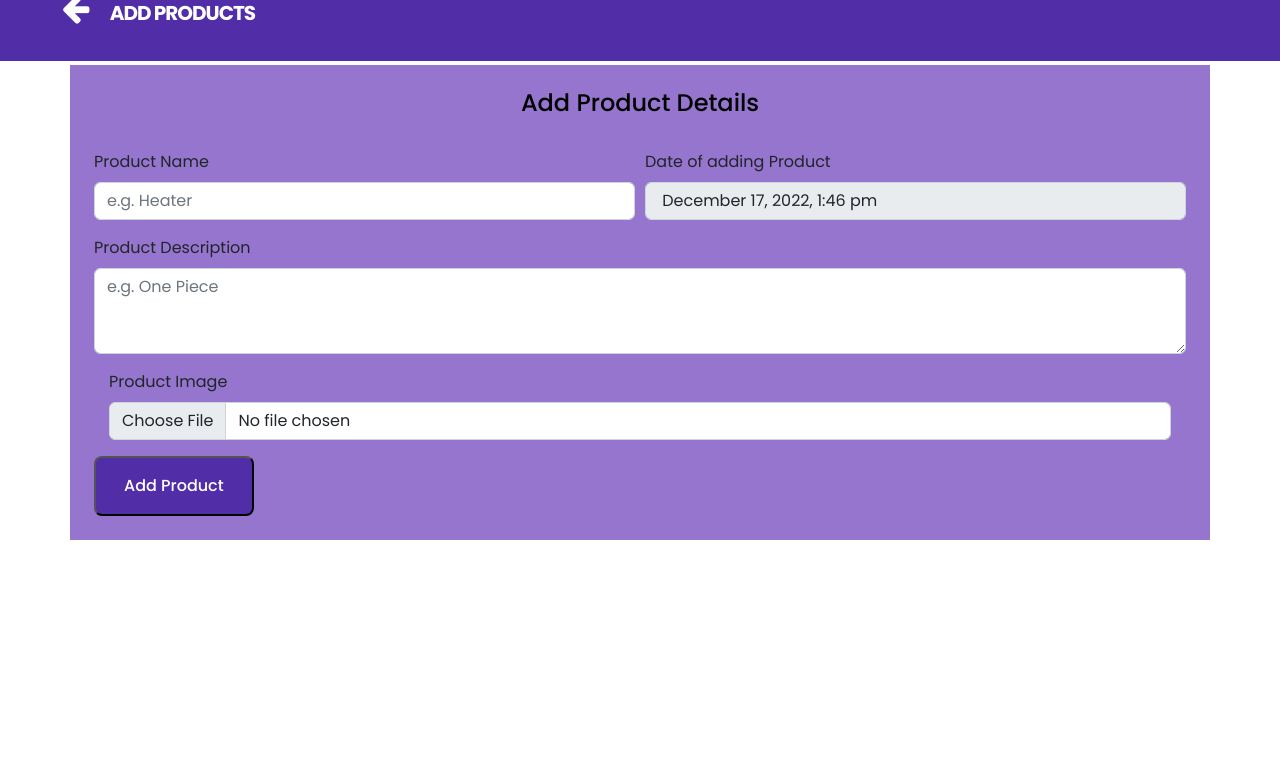
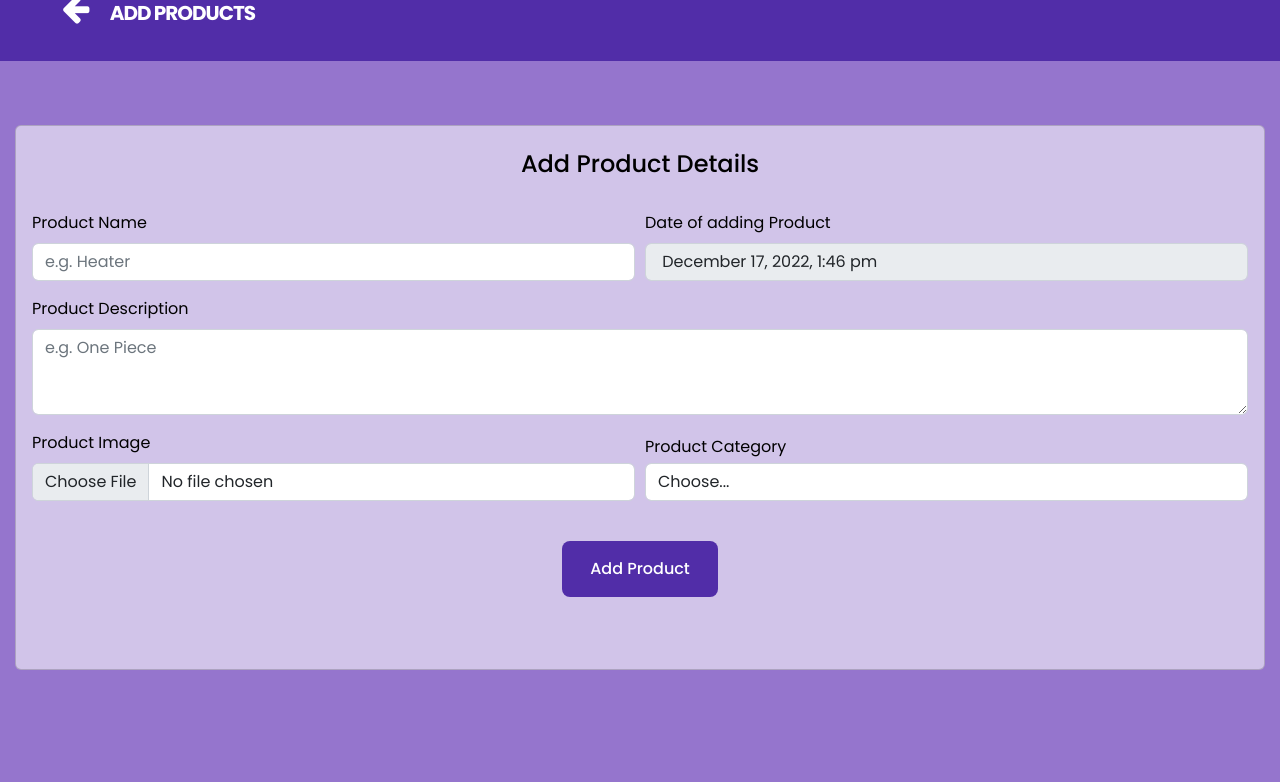
Before and after one commit to samreen32/E-InstallmentApplication_Project, a PHP site: page /addProducts.php in a window 1280 px wide. Shown: the part 35-817 px from the top of the page. Before the commit the page ends 575 px from the top, so only its background shows below. Run offline with PHP 8.4, Linux system fonts and the light colour scheme; some libraries are stand-ins or nearby versions.

Commit message:
Add product final

```diff
--- a/addProducts.php
+++ b/addProducts.php
@@ -6,16 +6,17 @@ session_start();
 
 	 $product_name = $database->sanitize($_POST['product_name']);
      $product_descr = $database->sanitize($_POST['product_descr']);
+     $product_category = $database->sanitize($_POST['product_category']);
 	 $product_img = $database->sanitize($_FILES['product_img']['name']);
 
-	 $res = $database->addProduct($product_name, $product_descr, $product_img);
+	 $res = $database->addProduct($product_name, $product_descr, $product_img, $product_category);
 	 if($res){
         move_uploaded_file($_FILES["product_img"]["temp_name"], "upload/".$_FILES["product_img"]["name"]);
-	 	$_SESSION['status'] = "<h6>Form Successfully Submitted</h6>";
-       // echo "<h6>Form Successfully Submitted</h6>";
+	 	$_SESSION['status'] = "<h6>Product add succcessfully.</h6>";
+
 	 }else{
-        $_SESSION['status'] = "<h6>Form Not Successfully Submitted</h6>";
-	 	//echo "Failed to Submit";
+       $_SESSION['status'] = "<h6>Product does not added.</h6>";
+
 	 }
 }
 
@@ -79,23 +80,26 @@ session_start();
 
 
     <!--Body -->
-    <div class="container" style="background-color: #9575CD;">
-        <div class="container">
-            <div style="margin-top: 100px;">
-                <h1 style="text-align: center;"></h1>
-            </div><br>
-            <div>
+    <div class="main" style="background-color: #9575CD;">
+        <div class="row my-5">
+            <div class="col my-5">
+                <div class="col">
+                    <div class="row row-header my-3">
+                        <div class="card modal-body" style="width: 100rem;">
+                            <div class="my-4 mx-3">
+
                                 <form method="post" enctype="multipart/form-data">
                                     <h4 style="color: black; text-align: center">Add Product Details</h4><br />
                                     <div class="form-row">
                                         <div class="form-group col-md-6">
                                             <label for="product_name">Product Name</label>
-                            <input type="text" class="form-control" id="product_name" name="product_name"
-                                placeholder="e.g. Heater">
+                                            <input type="text" class="form-control" id="product_name"
+                                                name="product_name" placeholder="e.g. Heater">
                                         </div>
                                         <div class="form-group col-md-6">
                                             <label for="cur_date_time">Date of adding Product</label>
-                            <input type="text" class="form-control" name="cur_date_time" id="cur_date_time"
+                                            <input type="text" class="form-control" name="cur_date_time"
+                                                id="cur_date_time"
                                                 value=" <?php date_default_timezone_set('Asia/Karachi'); $date = date('F j, Y, g:i a', time()); echo $date;?>"
                                                 readonly="readonly">
                                         </div>
@@ -103,19 +107,34 @@ session_start();
 
                                     <div class="form-group">
                                         <label for="product_descr">Product Description</label>
-                        <textarea class="form-control" id="product_descr" rows="3" placeholder="e.g. One Piece"
-                            name="product_descr"></textarea>
+                                        <textarea class="form-control" id="product_descr" rows="3"
+                                            placeholder="e.g. One Piece" name="product_descr"></textarea>
                                     </div>
-
-                    <div class="form-group col-md-12">
+                                    <div class="form-row">
+                                        <div class="form-group col-md-6">
                                             <label for="product_img">Product Image</label>
                                             <input type="file" class="form-control" name="product_img" id="product_img">
                                         </div>
-
-                    <input type="submit" class="button button--flex" value="Add Product" name="add_product" />
+                                        <div class="form-group col-md-6">
+                                            <label class="my-1 mr-2" for="product_category">Product Category</label>
+                                            <select class="form-control" id="product_category" name="product_category">
+                                                <option selected>Choose...</option>
+                                                <option value="Electric">Electric</option>
+                                                <option value="Furniture">Furniture</option>
+                                                <option value="Cosmatic">Cosmatic</option>
+                                                <option value="Clothing">Clothing</option>
+                                            </select>
+                                        </div>
+                                    </div>
+                                    <button type="submit" style="display: flex; margin: auto;" class="button button--flex my-4" name="add_product">Add
+                                        Product</button>
                                 </form>
-            </div><br>
-
+                                <br>
+                            </div>
+                        </div>
+                    </div>
+                </div>
+            </div>
         </div>
     </div>
 
--- a/database.php
+++ b/database.php
@@ -56,10 +56,10 @@ class Database{
 		return $res;
 	}
 
-	public function addProduct($product_name, $product_descr, $product_img){
+	public function addProduct($product_name, $product_descr, $product_img, $product_category){
 
-		 $sql = "INSERT INTO add_products (product_name, product_descr, product_img)
-		 VALUES ('$product_name', '$product_descr', '$product_img')";
+		 $sql = "INSERT INTO add_products (product_name, product_descr, product_img, product_category)
+		 VALUES ('$product_name', '$product_descr', '$product_img', '$product_category')";
 		 $res = mysqli_query($this->connection, $sql);
 		 if($res){
 			  return true;
```
Also changed, not shown: Main.php (+5 -7 lines), upload/IMG-63a44d5d2b7925.94943568.jpg (deleted). Lines whose indentation alone changed are shown as unchanged.
